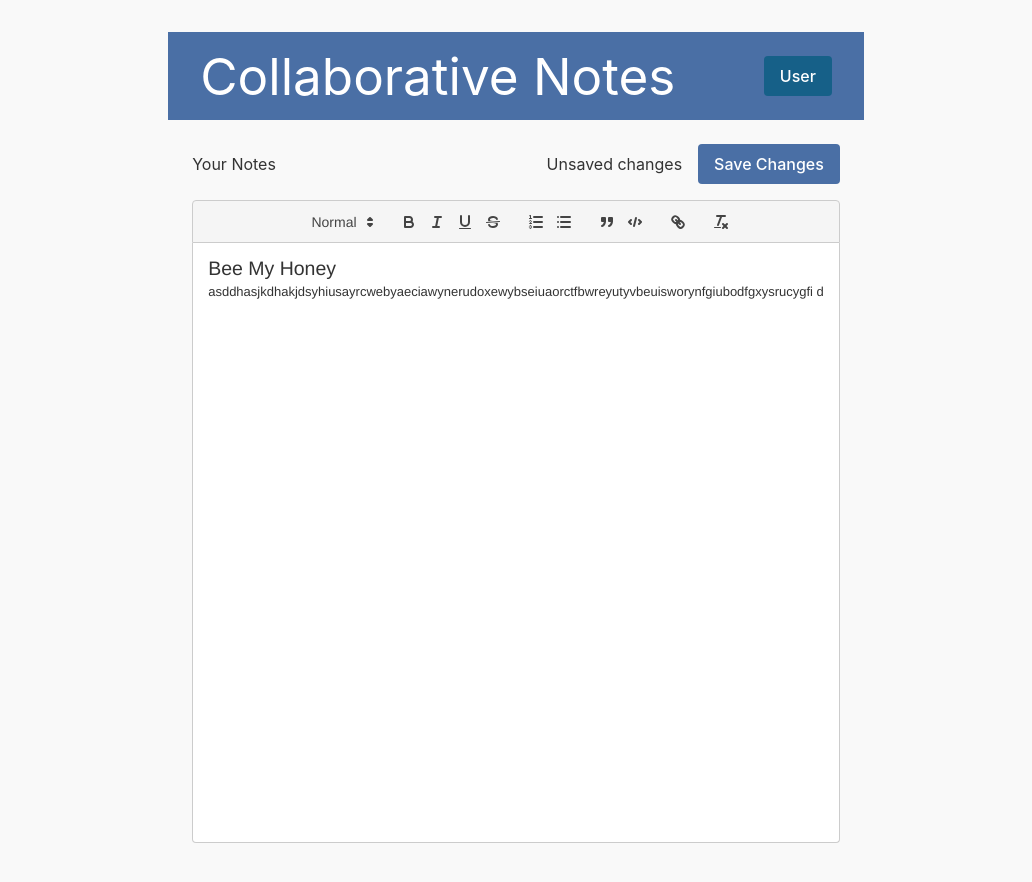
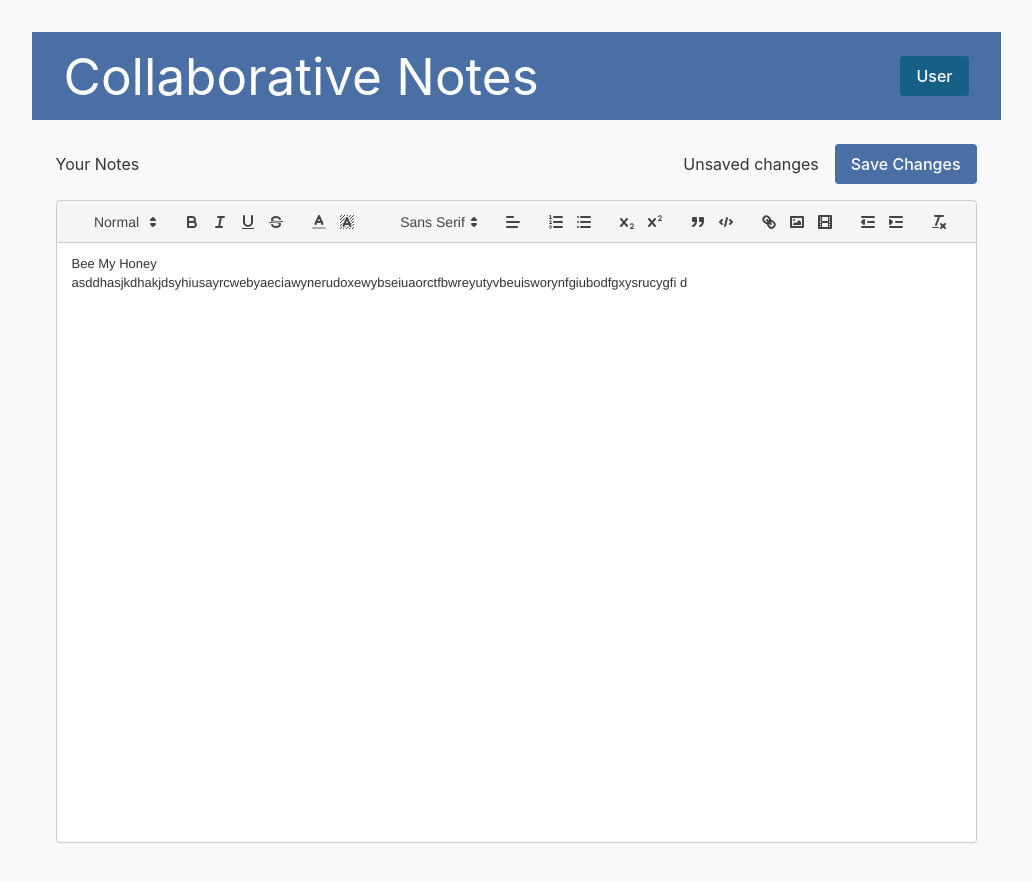
Before and after one commit to TMZero-c/Dreamhacks2025-ProjectSphene, a React (Vite) app in the folder client/: page / in a window 1280 px wide. Shown: the top 882 px of the page, without its empty margins (124-1156 px from the left). Built offline with nearby package versions, Linux system fonts and the light colour scheme.

Commit message:
Changed to use deltas

```diff
--- a/client/src/components/TextEditor.tsx
+++ b/client/src/components/TextEditor.tsx
@@ -1,6 +1,7 @@
-import { useEffect, useState } from 'react';
+import { useEffect, useState, useRef } from 'react';
 import ReactQuill from 'react-quill';
 import 'react-quill/dist/quill.snow.css';
+import { Delta as QuillDelta } from 'quill';
 
 interface TextEditorProps {
     content: string;
@@ -8,39 +9,74 @@ interface TextEditorProps {
 }
 
 const TextEditor: React.FC<TextEditorProps> = ({ content, onSave }) => {
-    const [value, setValue] = useState('');
+    const [value, setValue] = useState<QuillDelta | null>(null);
     const [saveStatus, setSaveStatus] = useState<'saved' | 'unsaved' | 'saving'>('saved');
+    const quillRef = useRef<ReactQuill>(null);
 
     // Initialize with content when it changes
     useEffect(() => {
-        if (content) {
-            setValue(content);
+        if (content && quillRef.current) {
+            try {
+                // Try to parse the content as Delta JSON
+                const deltaContent = JSON.parse(content);
+                setValue(deltaContent);
+            } catch (e) {
+                // If parsing fails (first load or content is HTML),
+                // set content directly and let Quill handle it
+                quillRef.current.getEditor().clipboard.dangerouslyPasteHTML(content);
+                setValue(quillRef.current.getEditor().getContents());
+            }
             setSaveStatus('saved');
         }
     }, [content]);
 
-    const handleChange = (newContent: string) => {
-        setValue(newContent);
+    const handleChange = (_content: string, _delta: any, _source: any, editor: any) => {
+        // Store the Delta object
+        setValue(editor.getContents());
         setSaveStatus('unsaved');
     };
 
     const handleSave = () => {
-        setSaveStatus('saving');
-        onSave(value);
-        setTimeout(() => setSaveStatus('saved'), 1000);
+        if (value) {
+            setSaveStatus('saving');
+            // Convert Delta to JSON string for saving
+            onSave(JSON.stringify(value));
+            setTimeout(() => setSaveStatus('saved'), 1000);
+        }
     };
 
     // Quill editor modules/formats
     const modules = {
         toolbar: [
-            [{ header: [1, 2, 3, false] }],
+            [{ 'header': [1, 2, 3, 4, 5, 6, false] }],
             ['bold', 'italic', 'underline', 'strike'],
-            [{ list: 'ordered' }, { list: 'bullet' }],
+            [{ 'color': [] }, { 'background': [] }],
+            [{ 'font': [] }],
+            [{ 'align': [] }],
+            [{ 'list': 'ordered' }, { 'list': 'bullet' }],
+            [{ 'script': 'sub' }, { 'script': 'super' }],
             ['blockquote', 'code-block'],
-            ['link'],
+            ['link', 'image', 'video'],
+            [{ 'indent': '-1' }, { 'indent': '+1' }],
             ['clean']
         ],
+        clipboard: {
+            matchVisual: false
+        }
     };
+
+    const formats = [
+        'header',
+        'bold', 'italic', 'underline', 'strike',
+        'color', 'background',
+        'font',
+        'align',
+        'list', 'bullet',
+        'script',
+        'blockquote', 'code-block',
+        'link', 'image', 'video',
+        'indent'
+    ];
 
     return (
         <div className="editor-container">
@@ -62,10 +98,12 @@ const TextEditor: React.FC<TextEditorProps> = ({ content, onSave }) => {
                 </div>
             </div>
             <ReactQuill
+                ref={quillRef}
                 theme="snow"
-                value={value}
+                value={value || undefined}
                 onChange={handleChange}
                 modules={modules}
+                formats={formats}
                 placeholder="Start taking notes..."
             />
         </div>
--- a/client/src/services/api.ts
+++ b/client/src/services/api.ts
@@ -5,14 +5,17 @@ const MOCK_NOTES: Note[] = [
     {
         id: '1',
         title: 'SPHEEENEE',
-        content: '<h2>Bee My Honey</h2><p>asddhasjkdhakjdsyhiusayrcwebyaeciawynerudoxewybseiuaorctfbwreyutyvbeuisworynfgiubodfgxysrucygfi d<p/>',
+        content: JSON.stringify({
+            ops: [
+                { insert: 'Bee My Honey', attributes: { header: 2 } },
+                { insert: '\nasddhasjkdhakjdsyhiusayrcwebyaeciawynerudoxewybseiuaorctfbwreyutyvbeuisworynfgiubodfgxysrucygfi d\n' }
+            ]
+        }),
         userId: 'current-user',
         createdAt: new Date(),
         updatedAt: new Date()
     }
 ];
-
-
 
 // Fetch notes for a specific user
 export async function fetchNotes(userId: string): Promise<Note[]> {
```
